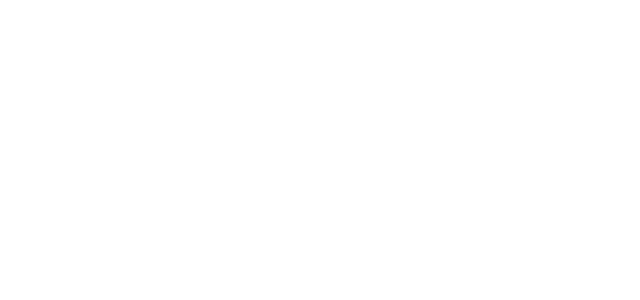
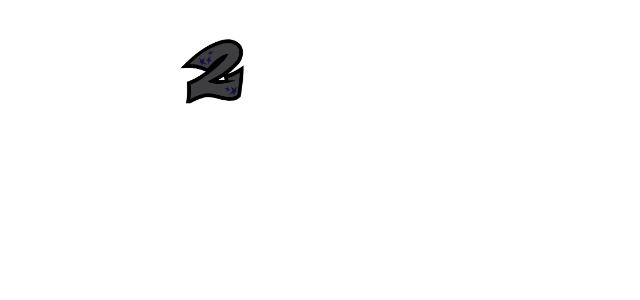
Before and after one commit to dghai3/Way2Rare, a React (Vite) app in the folder Way2RareWs/frontend/: page / in a window 1280 px wide. Shown: the top 300 px of the page, without its empty margins (0-640 px from the left). Built offline with nearby package versions, Linux system fonts and the light colour scheme.

Commit message:
Started Navbar

```diff
--- a/Way2RareWs/frontend/src/App.jsx
+++ b/Way2RareWs/frontend/src/App.jsx
@@ -9,11 +9,12 @@
 import Login from './pages/Login'
 import PlaceOrder from './pages/PlaceOrder'
 import Orders from './pages/Orders'
+import Navbar from './components/Navbar'
 
 const App = () => {
   return (
     <div className = 'px-4 sm:px-[5vw] md:px-[7vw] lg:px-[9vw] xl:px-[11vw] 2xl:px-[14vw]'>
-
+        <Navbar/>
         <Routes>
           <Route path='/' element = {<Home/>} />
           <Route path='/collection' element = {<Collection/>} />
--- a/Way2RareWs/frontend/src/components/Navbar.jsx
+++ b/Way2RareWs/frontend/src/components/Navbar.jsx
@@ -0,0 +1,14 @@
+import React from 'react'
+import {assets} from '../assets/asset.js'
+
+const Navbar = () => {
+  return (
+    <div className='flex items-center justify-between py-5 font-medium'>
+        <img src = {assets.logo} className='w-36' alt = ''/>
+
+
+    </div>
+  )
+}
+
+export default Navbar
```
